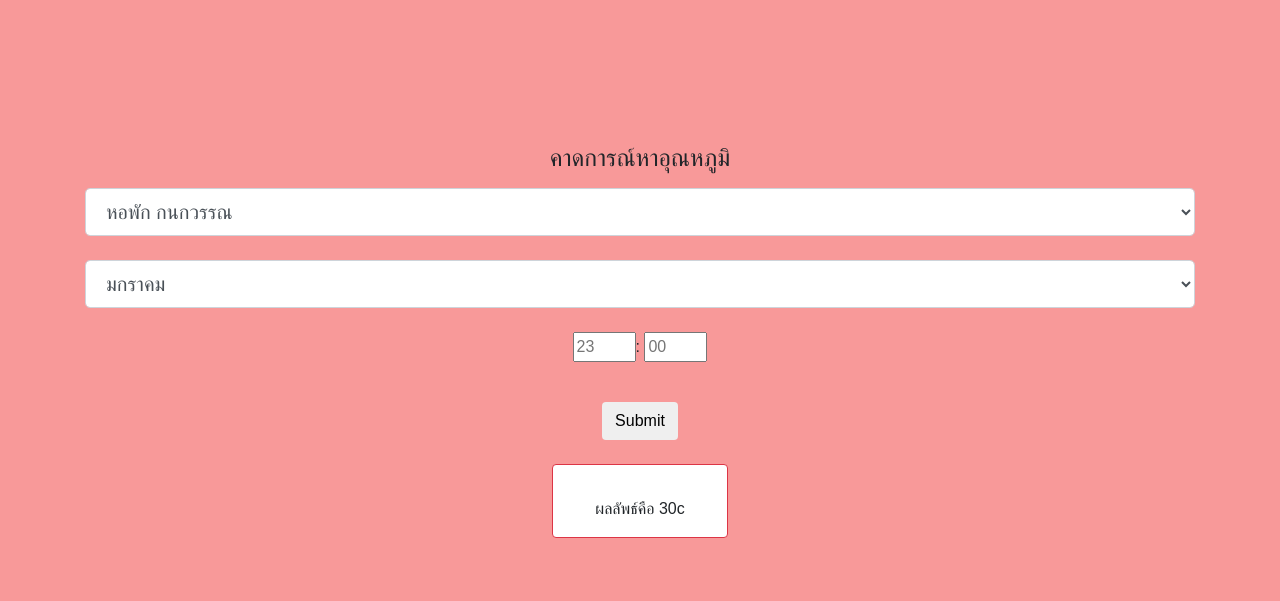
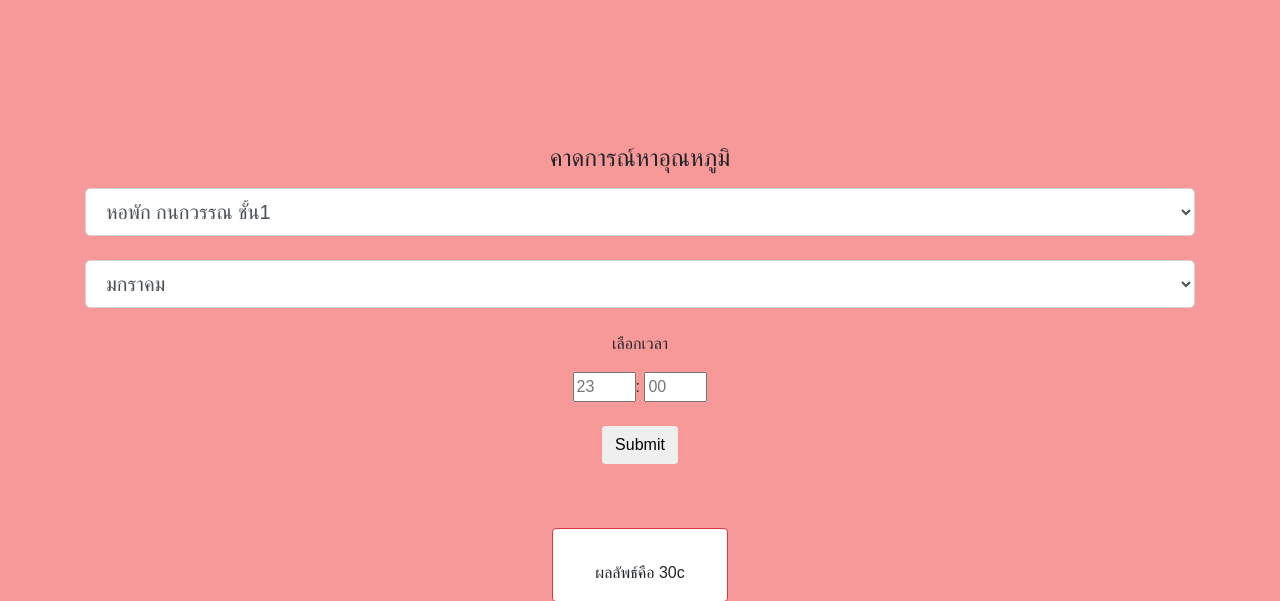
Before and after one commit to thanet-s/ubu-temp, a Flask app: page / in a window 1280 px wide. Shown: the part 388-989 px from the top of the page. Run offline with Flask 2, Linux system fonts and the light colour scheme; data comes from the database, SQL or seed files in the repository; both versions use the stored data as it was after the commit; some libraries are stand-ins or nearby versions; some web fonts are replaced.

Commit message:
add form

```diff
--- a/templates/index.html
+++ b/templates/index.html
@@ -78,10 +78,12 @@
         <div class="form-group row">
             <div class="col-sm-12">
                 <h1 class="Main-topic">คาดการณ์หาอุณหภูมิ</h1>
+                <!-- <form> -->
                     <select class="form-control form-control-lg">
-                    <option>หอพัก กนกวรรณ</option>
-                    <option>หอพัก AA</option>
-                    <option>หอพัก ทวีชัย</option>
+                        <option value="3">หอพัก กนกวรรณ ชั้น1</option>
+                        <option value="4">หอพัก กนกวรรณ ชั้น3</option>
+                        <option value="2">หอพัก AA</option>
+                        <option value="1">หอพัก ทวีชัย</option>
                     </select>
                     </br>
 
@@ -102,17 +104,20 @@
                     </br>
 
                     <!--Time picker -->
+                    <p>เลือกเวลา</p>
                     <div>
                         <input type="number" min="0" max="23" placeholder="23">:
                         <input type="number" min="0" max="59" placeholder="00">
                     </div>
                     </br>
+                    <button type="submit" class="btn btn-default" onclick="getStatus()">Submit</button>
+                <!-- </form> -->
             </div>
         </div>
     </div>
     </div>
     <div class="container1">
-        <button type="submit" class="btn btn-default">Submit</button>
+
         </br>
         </br>
         <center>
```
Also changed, not shown: ubu-temp.db. Lines whose indentation alone changed are shown as unchanged.
